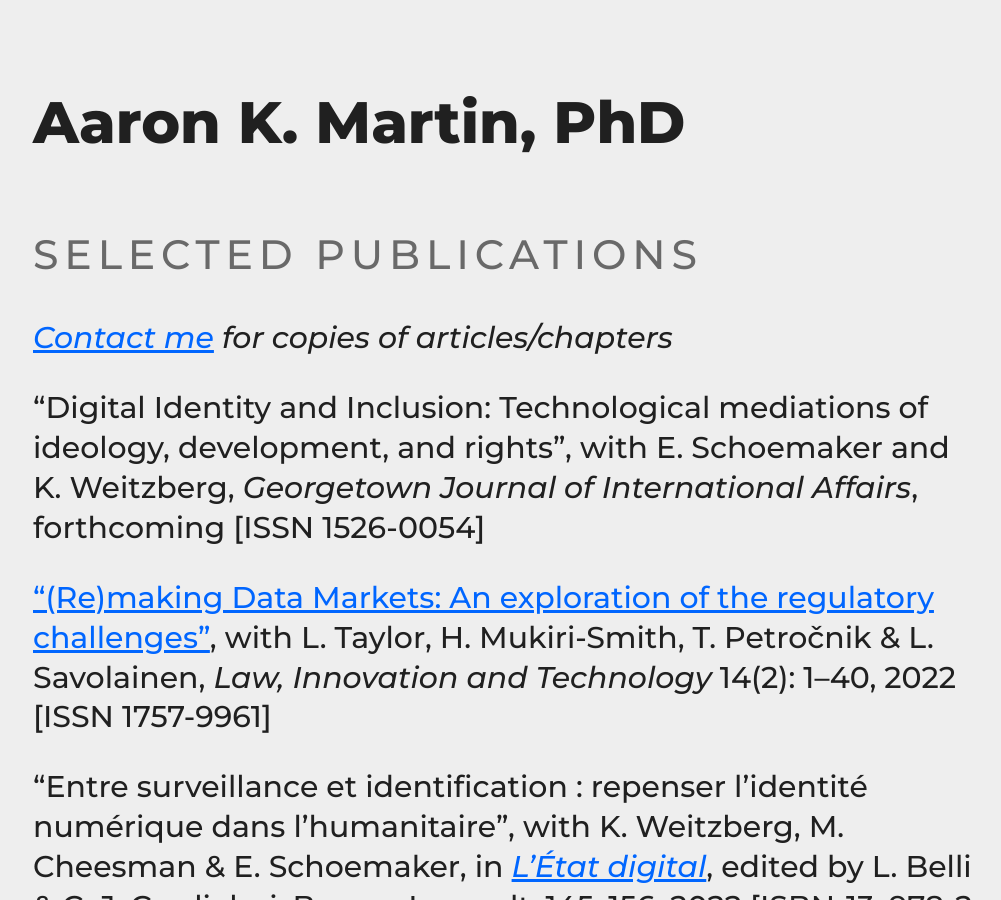
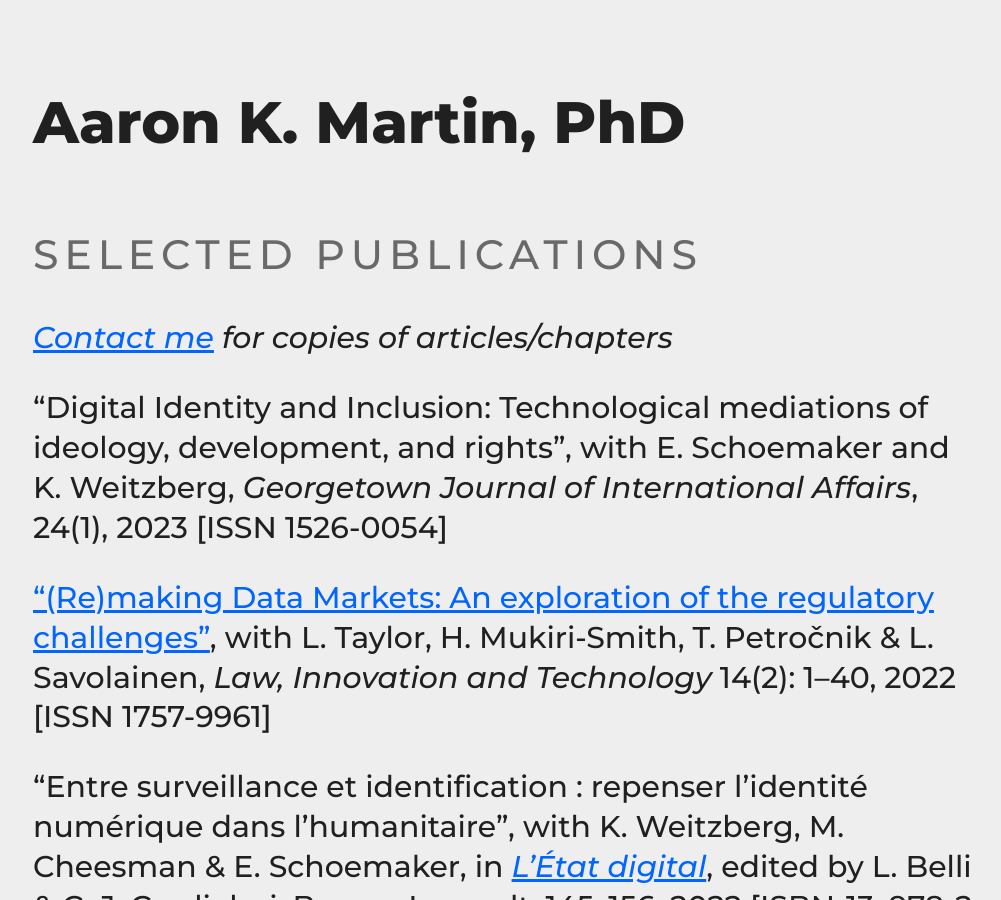
Before and after one commit to haroonalrasheed/641a, a Jekyll site: the page built from selected-publications/index.md, in a window 1280 px wide and 900 px high. Shown: the whole window, without its empty margins (131-1132 px from the left). Built offline with Jekyll 4.4.1, drawn with Linux system fonts in a browser that asks for light colours.

Commit message:
Update index.md

```diff
--- a/selected-publications/index.md
+++ b/selected-publications/index.md
@@ -6,7 +6,7 @@ title: Selected Publications
 ## Selected Publications
 _[Contact me](mailto:a.k.martin@uvt.nl) for copies of articles/chapters_
 
-"Digital Identity and Inclusion: Technological mediations of ideology, development, and rights", with E. Schoemaker and K. Weitzberg, _Georgetown Journal of International Affairs_, forthcoming [ISSN 1526-0054]
+"Digital Identity and Inclusion: Technological mediations of ideology, development, and rights", with E. Schoemaker and K. Weitzberg, _Georgetown Journal of International Affairs_, 24(1), 2023 [ISSN 1526-0054]
 
 ["(Re)making Data Markets: An exploration of the regulatory challenges"](https://doi.org/10.1080/17579961.2022.2113671), with L. Taylor, H. Mukiri-Smith, T. Petročnik & L. Savolainen, _Law, Innovation and Technology_ 14(2): 1–40, 2022 [ISSN 1757-9961]
 
```
